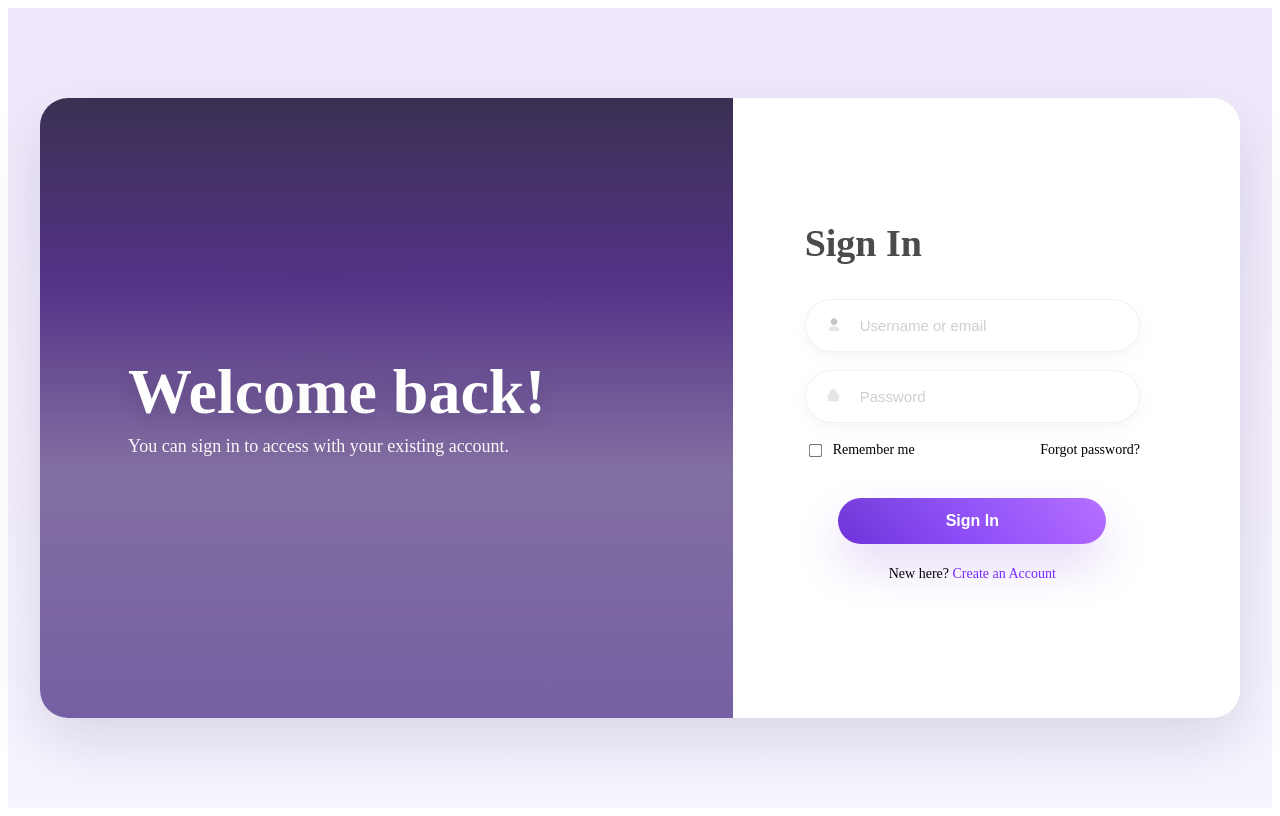
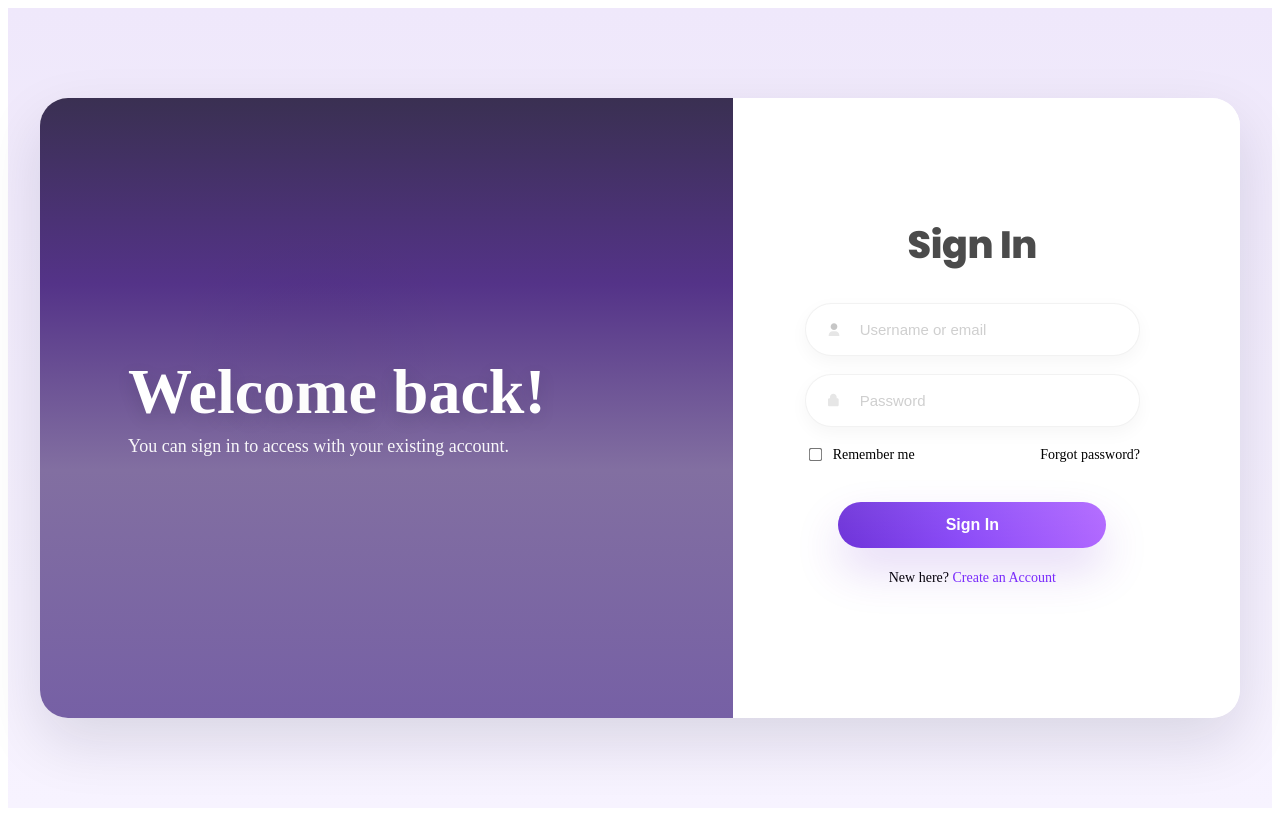
Before and after one commit to andres15131315/loginn, an Angular app: page / in a window 1280 px wide. Built offline with nearby package versions, Linux system fonts and the light colour scheme.

Commit message:
first commit

```diff
--- a/src/app/app.css
+++ b/src/app/app.css
@@ -94,13 +94,15 @@ body,html{height:100%;margin:0;font-family:Poppins,Inter,Segoe UI,Roboto,Arial}
 }
 
 .signin-title{
-  font-size:38px;
-  margin:0 0 22px 0;
+  font-family:'Poppins', system-ui, -apple-system, 'Segoe UI', Roboto, 'Helvetica Neue', Arial, sans-serif;
+  font-size:38px; /* reduced to match the reference image */
+  margin:0 0 18px 0;
   color:#4b4b4b;
   font-weight:800;
-  text-align:left;
+  text-align:center; /* centered */
   width:100%;
-  max-width:360px;
+  max-width:420px;
+  letter-spacing: -0.4px;
 }
 
 
```
